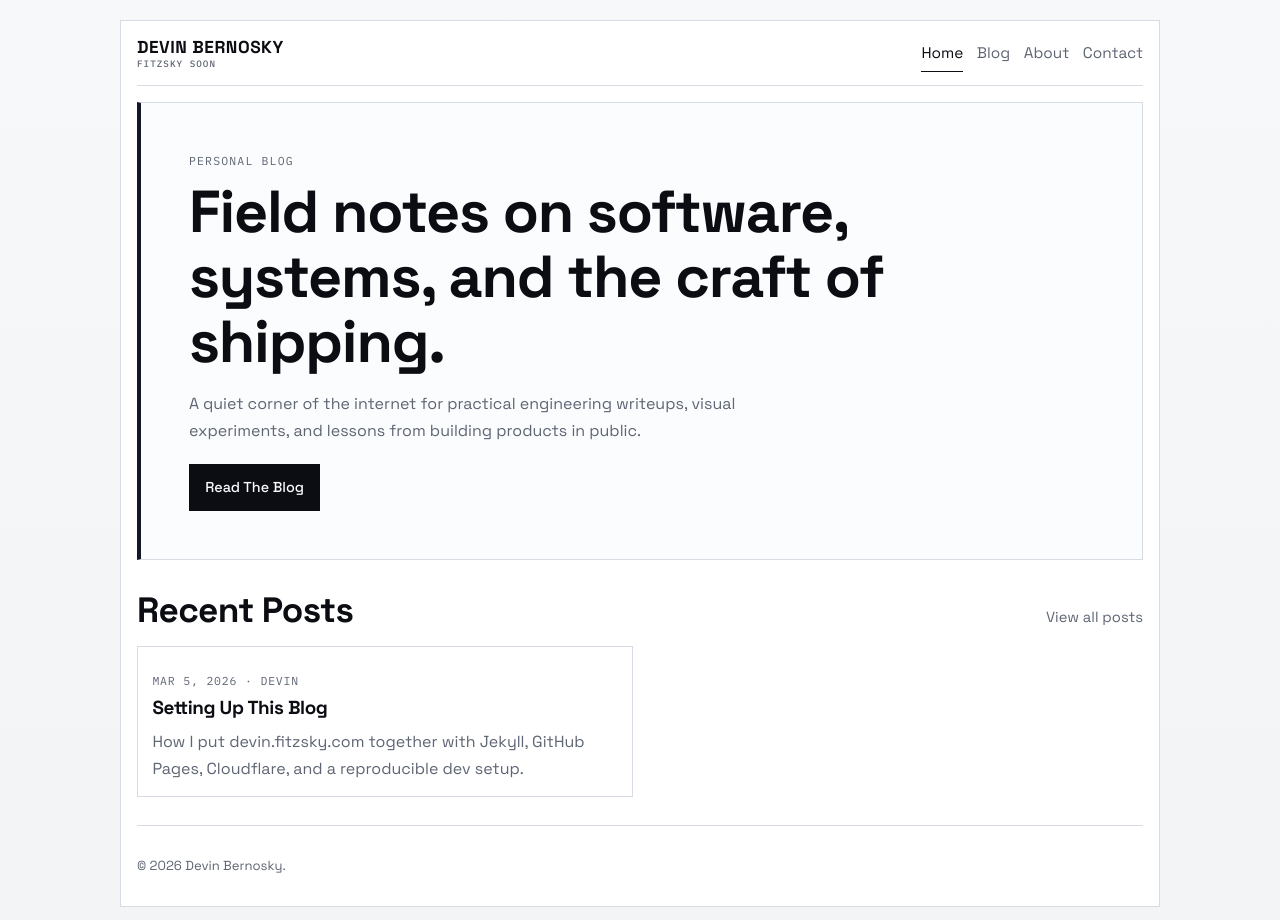
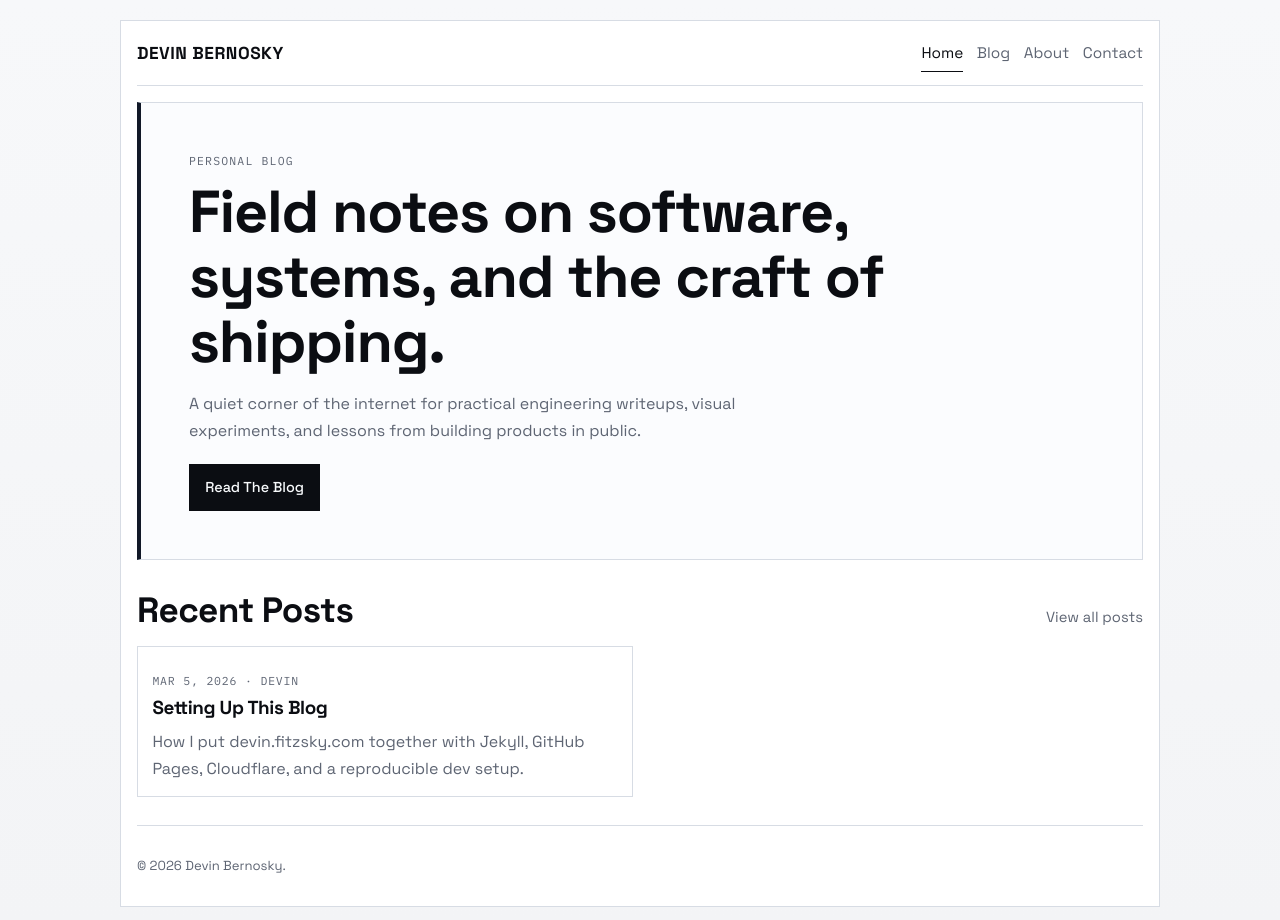
Before and after one commit to devindudeman/blog, a Jekyll site: the page built from index.html, in a window 1280 px wide. Built offline with Jekyll 4.4.1, drawn with Linux system fonts in a browser that asks for light colours.

Commit message:
Remove header brand note

```diff
--- a/_layouts/default.html
+++ b/_layouts/default.html
@@ -6,10 +6,7 @@
   <body>
     <div class="site-shell">
       <header class="site-header">
-        <a class="brand" href="{{ "/" | relative_url }}">
-          <span>Devin Bernosky</span>
-          <span class="brand-note">Fitzsky soon</span>
-        </a>
+        <a class="brand" href="{{ "/" | relative_url }}">Devin Bernosky</a>
         <nav class="site-nav" aria-label="Main">
           <a href="{{ "/" | relative_url }}" {% if page.url == "/" %}aria-current="page"{% endif %}>Home</a>
           <a href="{{ "/blog/" | relative_url }}" {% if page.url == "/blog/" %}aria-current="page"{% endif %}>Blog</a>
--- a/assets/css/main.css
+++ b/assets/css/main.css
@@ -58,22 +58,10 @@ img {
 }
 
 .brand {
-  display: inline-flex;
-  flex-direction: column;
   font-size: 1.08rem;
   font-weight: 700;
   letter-spacing: 0.03em;
   text-transform: uppercase;
-  line-height: 1.05;
-}
-
-.brand-note {
-  margin-top: 0.2rem;
-  color: var(--muted);
-  font-family: "IBM Plex Mono", monospace;
-  font-size: 0.58rem;
-  letter-spacing: 0.11em;
-  font-weight: 500;
 }
 
 .site-nav {
```
